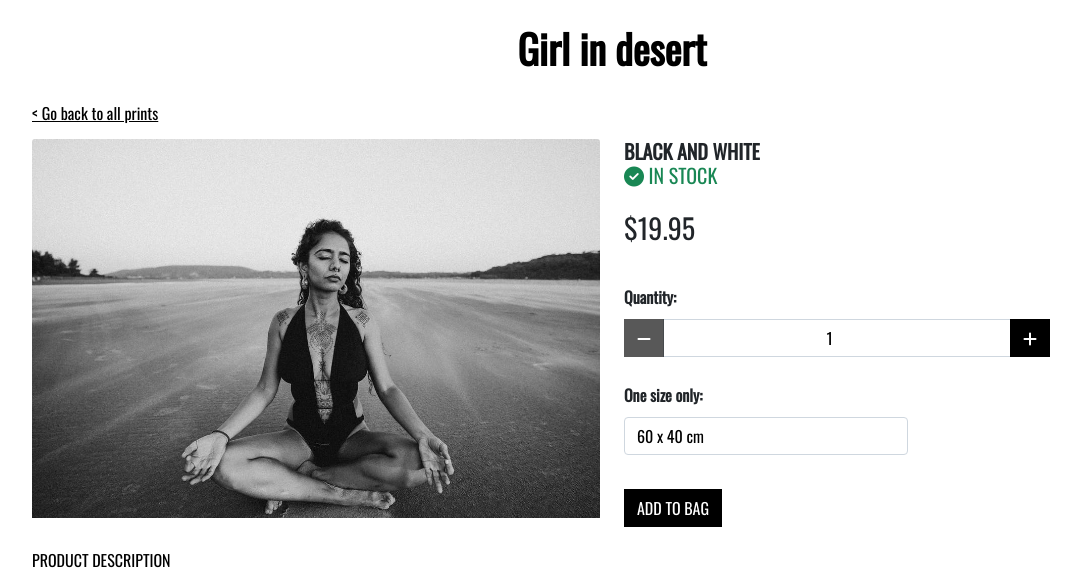
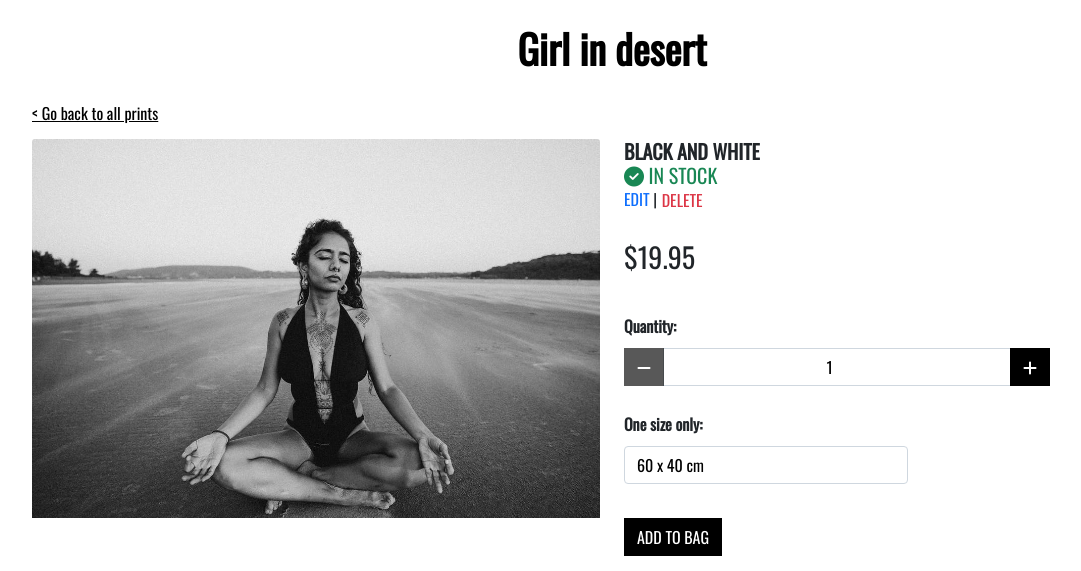
Before and after one commit to juanstelling/MS4-prints, a Django app: page /products/1/ in a window 1280 px wide. Shown: the part 241-812 px from the top of the page, without its empty margins (28-1109 px from the left). Run offline with Django 3.2, Linux system fonts and the light colour scheme; the visitor is signed in with stand-in values (Sample User, id 1); data comes from the database, SQL or seed files in the repository; some libraries are stand-ins or nearby versions.

Commit message:
Added deleting products

```diff
--- a/products/templates/products/includes/productdetails.html
+++ b/products/templates/products/includes/productdetails.html
@@ -26,6 +26,31 @@
             <h5 class="text-uppercase text-success"><i class="fas fa-check-circle"></i> In stock</h5>
         {% else %}
             <h5 class="text-uppercase text-danger">Sold out</h5>
+        {% endif %}
+        <!-- Editing and deleting product -->
+        {% if request.user.is_superuser %}
+            <p>
+                <a class="text-decoration-none text-uppercase" href="{% url 'edit_product' product.id %}">Edit</a> |
+                <button type="button" class="btn btn-modal text-uppercase text-danger" data-bs-toggle="modal" data-bs-target="#deleteproduct">
+                    Delete
+                </button>
+                <div class="modal fade" id="deleteproduct" tabindex="-1" aria-labelledby="exampleModalLabel" aria-hidden="true">
+                    <div class="modal-dialog">
+                        <div class="modal-content">
+                            <div class="modal-header">
+                                <h5 class="modal-title" id="exampleModalLabel">Are you sure you want to delete this print?</h5>
+                                <button type="button" class="btn-close" data-bs-dismiss="modal" aria-label="Close"></button>
+                            </div>
+                            <div class="modal-footer">
+                                <button type="button" class="btn btn-modal" data-bs-dismiss="modal">Close</button>
+                                <button type="button" class="btn btn-modal">
+                                    <a class="text-decoration-none text-danger" href="{% url 'delete_product' product.id %}">Delete</a>
+                                </button>
+                            </div>
+                        </div>
+                    </div>
+                </div>
+            </p>
         {% endif %}
         <h3 class="py-4">${{ product.price }}</h3>
         <!-- Add to shopping bag button -->
--- a/products/urls.py
+++ b/products/urls.py
@@ -6,4 +6,5 @@ urlpatterns = [
     path('<int:product_id>/', views.product_detail, name='product_detail'),
     path('add/', views.add_product, name='add_product'),
     path('edit/<int:product_id>/', views.edit_product, name='edit_product'),
+    path('delete/<int:product_id>/', views.delete_product, name='delete_product'),
 ]
--- a/products/views.py
+++ b/products/views.py
@@ -108,3 +108,12 @@ def edit_product(request, product_id):
     }
 
     return render(request, template, context)
+
+
+def delete_product(request, product_id):
+    """ Delete a product from webshop"""
+
+    product = get_object_or_404(Product, pk=product_id)
+    product.delete()
+    messages.success(request, 'Product is succesfully deleted!')
+    return redirect(reverse('products'))
--- a/static/css/base.css
+++ b/static/css/base.css
@@ -130,6 +130,11 @@ ul {
     width: 130px;
     bottom: 15px;
     right: 15px;
+}
+
+.btn-modal {
+    padding: 0;
+    padding-bottom: 3px;
 }
 
 /*------------------------------------- Caption in images */
--- a/templates/includes/toasts/success_toast.html
+++ b/templates/includes/toasts/success_toast.html
@@ -18,7 +18,7 @@
                         {% if item.product.image %}
                             <img class="w-100" src="{{ item.product.image.url }}" alt="{{ item.product.name }}">
                         {% else %}
-                            <img src="{{ MEDIA_URL }}not_available.jpg" class="card-img-top bag-img" alt="no image available">
+                            <img src="{{ MEDIA_URL }}not_available.jpg" class="card-img-top w-100" alt="no image available">
                         {% endif %}
                     </div>
                     <div class="col-9">
```
